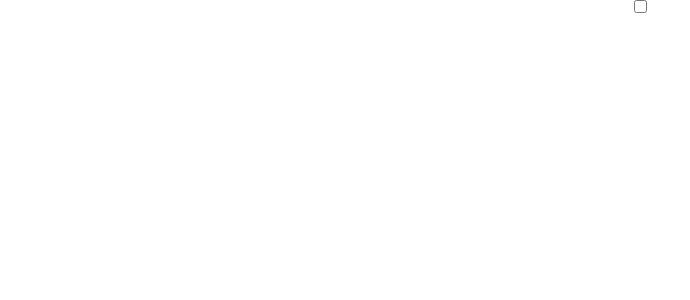
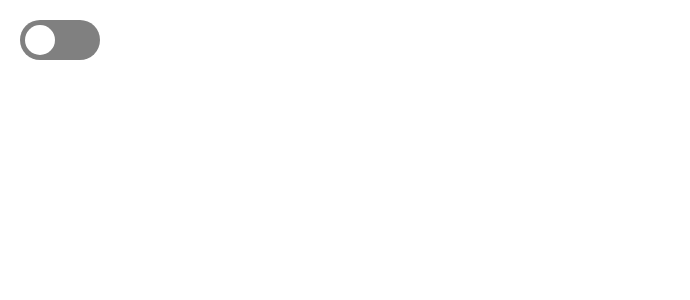
Before and after one commit to SarahAyuNanda/simple-increment-decrement, a React (Create React App) app: page / in a window 1280 px wide. Shown: the top 300 px of the page, without its empty margins (0-690 px from the left). Built offline with nearby package versions, Linux system fonts and the light colour scheme.

Commit message:
[EDIT] Toggle styling

```diff
--- a/src/assets/Toggle.css
+++ b/src/assets/Toggle.css
@@ -2,15 +2,15 @@
     width: 100%;
     display: flex;
     flex-direction: column;
-    align-items: center;
-    justify-content: center;
     text-align: center;
     font-size: 20px;
 }
 
-.buttons {
+.wrapper {
     display: flex;
     flex-direction: row;
+    align-items: center;
+    justify-content: center;
 }
 
 #toggle {
@@ -21,10 +21,53 @@
 }
 
 #show {
-    transition: linear .2s;
+    transition: linear .4s;
 }
 
 #hide {
     color: transparent;
-    transition: linear .2s;
+    transition: linear .4s;
 }
+
+input{
+	height: 0;
+	width: 0;
+    visibility: hidden;
+}
+
+label {
+	cursor: pointer;
+	text-indent: -9999px;
+	width: 80px;
+	height: 40px;
+	background: grey;
+	display: block;
+	border-radius: 100px;
+    position: relative;
+    margin: 20px;
+}
+
+label:after {
+	content: '';
+	position: absolute;
+	top: 5px;
+	left: 5px;
+	width: 30px;
+	height: 30px;
+	background: #fff;
+	border-radius: 100%;
+	transition: .4s;
+}
+
+input:checked + label {
+	background: #bada55;
+}
+
+input:checked + label:after {
+	left: calc(100% - 5px);
+	transform: translateX(-100%);
+}
+
+label:active:after {
+	width: 30px;
+}
```
